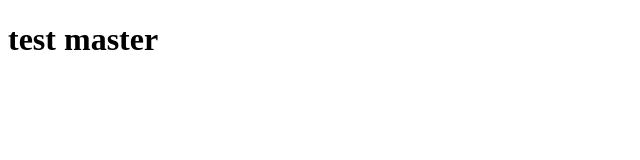
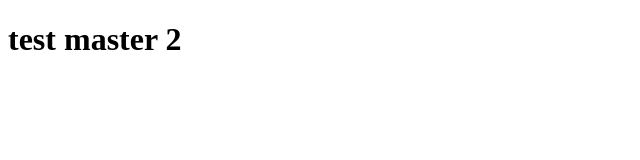
Before and after one commit to ozeas/gba-script-testing, a plain HTML site: page index.html in a window 1280 px wide. Shown: the full height of the page, 0-640 px from the left. Drawn offline with Linux system fonts and the light colour scheme.

Commit message:
Update index.html

```diff
--- a/index.html
+++ b/index.html
@@ -7,6 +7,6 @@
   <title>Document</title>
 </head>
 <body>
-  <h1>test master</h1>
+  <h1>test master 2</h1>
 </body>
 </html>
```
